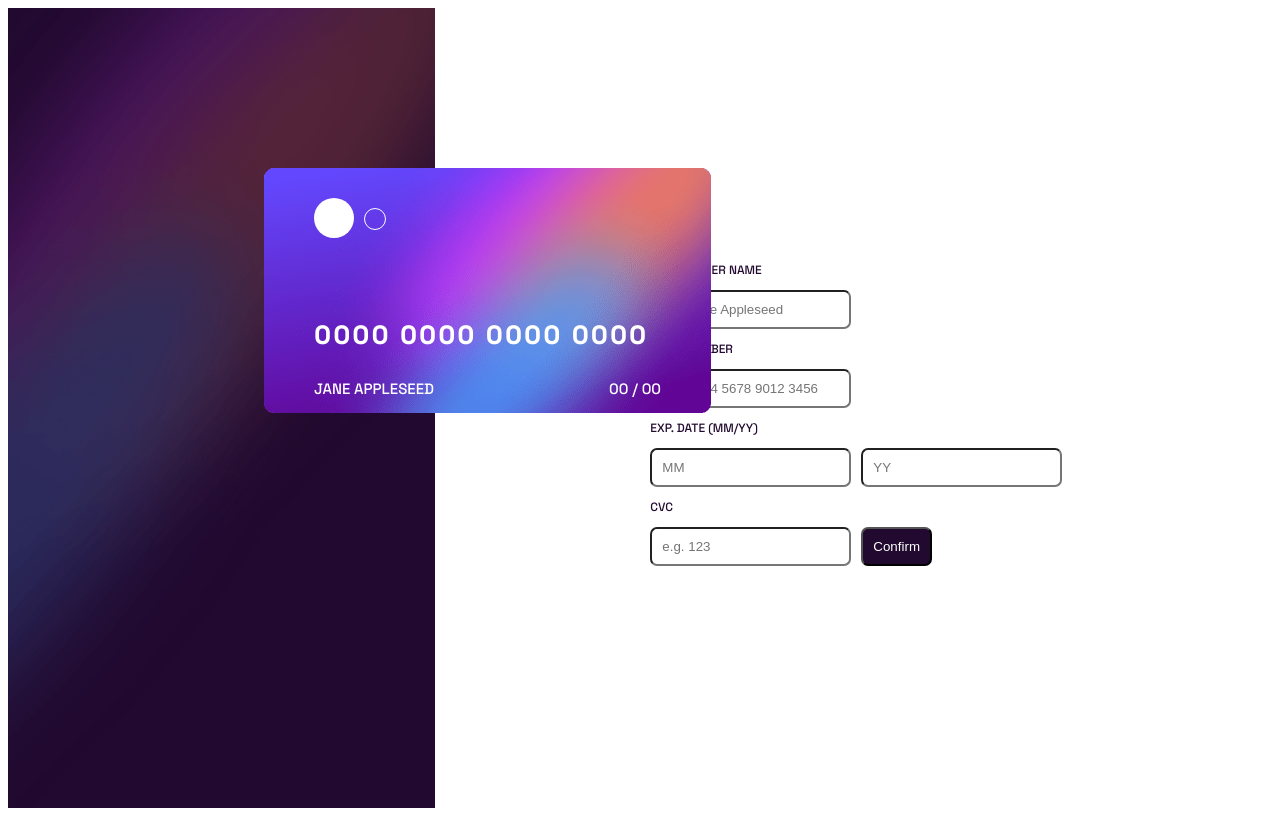
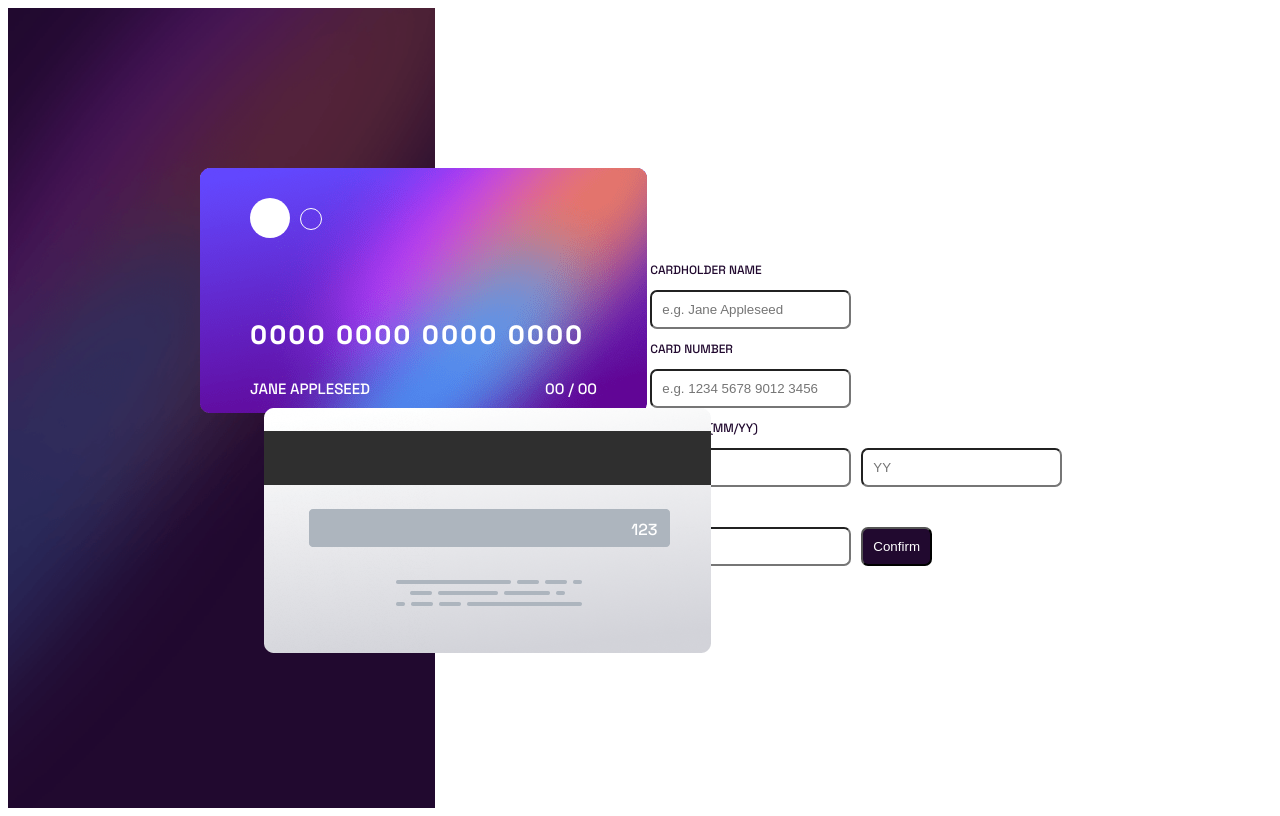
Before and after one commit to ariannalillie/FEM-interactive-card-details-form, a React (Create React App) app: page / in a window 1280 px wide. Built offline with nearby package versions, Linux system fonts and the light colour scheme.

Commit message:
card back replacement

```diff
--- a/src/App.css
+++ b/src/App.css
@@ -31,7 +31,7 @@
 .card-front-container {
   position: absolute;
   top: 20%;
-  left: 20%;
+  left:15%;
 }
 
 .input-box {
@@ -46,3 +46,9 @@
   color: white;
   border-radius: 7px;
 }
+
+.card-back-container {
+  position: absolute;
+  top: 50%;
+  left: 20%;
+}
--- a/src/App.tsx
+++ b/src/App.tsx
@@ -1,6 +1,7 @@
 import React from "react";
 import "./App.css";
 import { CardFront } from "./components/CardFront";
+import { CardBack } from "./components/CardBack";
 import { useState } from "react";
 
 function App() {
@@ -41,6 +42,9 @@ function App() {
           cardHolder={cardHolder}
           cardExpDate={`${cardExpDate1} / ${cardExpDate2}`}
         />
+      </div>
+      <div className="card-back-container">
+        <CardBack cvc="123" />
       </div>
       <div className="container-left"></div>
       <div className="container-right">
--- /dev/null
+++ b/src/components/CardBack/CardBack.css
@@ -0,0 +1,10 @@
+.card-back {
+    position: relative;
+}
+
+.cvc {
+    color: white;
+    position: absolute;
+    top: 38%;
+    right: 12%;
+}
--- /dev/null
+++ b/src/components/CardBack/index.tsx
@@ -0,0 +1,18 @@
+import cardBackImage from "../../images/bg-card-back.png";
+import "./CardBack.css";
+import { FC } from "react";
+
+export interface CardBackProps {
+  cvc: string;
+}
+
+export const CardBack: FC<CardBackProps> = ({
+  cvc,
+}: CardBackProps): JSX.Element => {
+  return (
+    <div className="card-back">
+      <img src={cardBackImage} alt="card back" />
+      <p className="cvc">{cvc}</p>
+    </div>
+  );
+};
```
